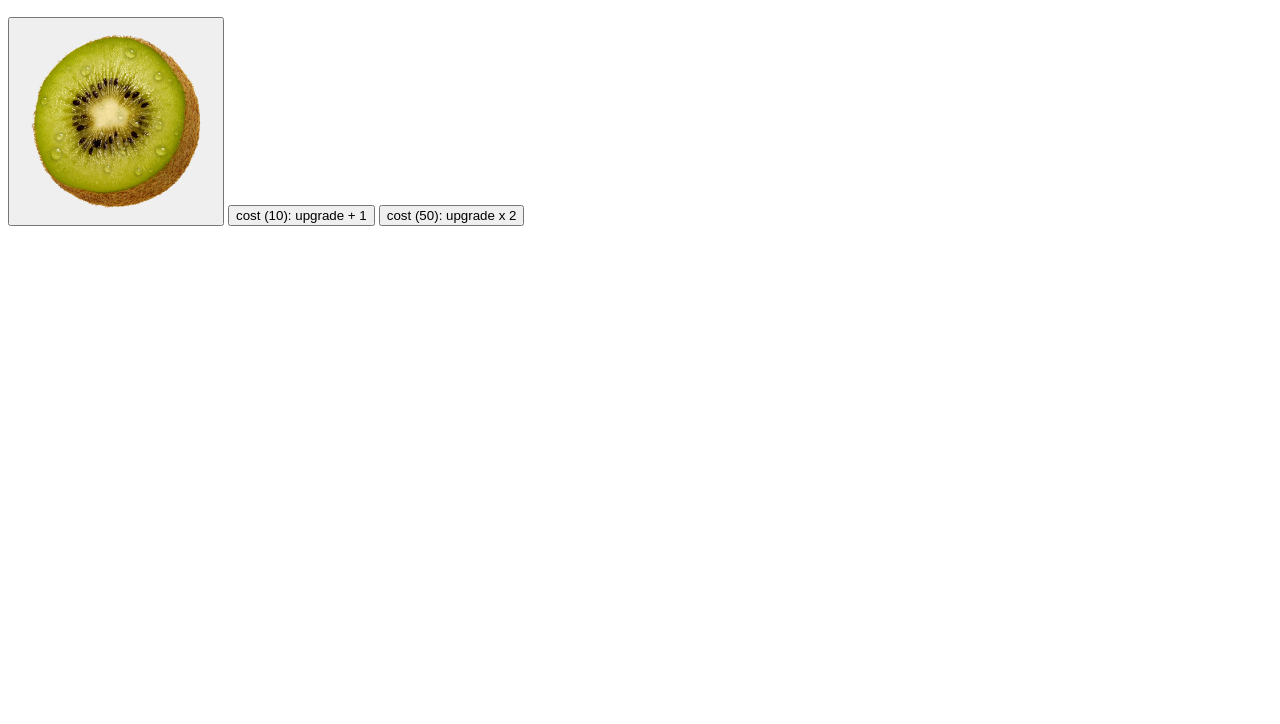
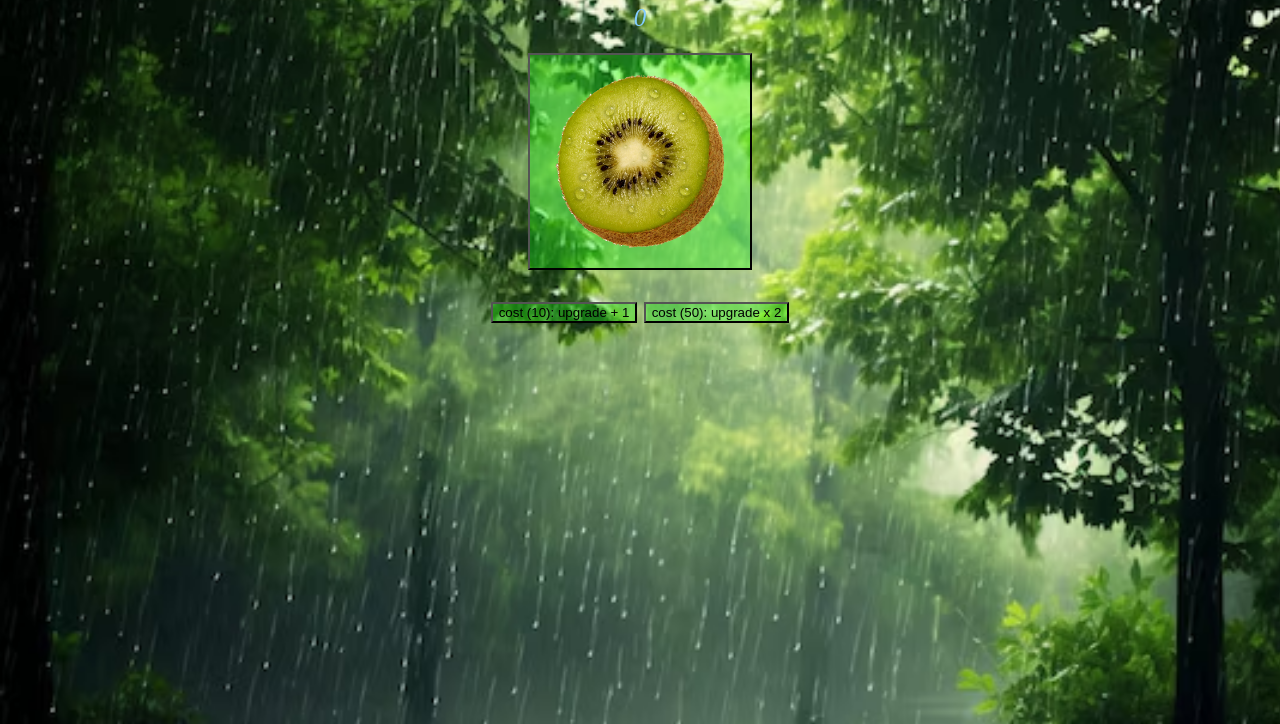
Before and after one commit to KiwiNguyen29/KiwiNguyen29.github.io, a plain HTML site: page Kiwi_Clicker.html in a window 1280 px wide. Shown: the part 76-800 px from the top of the page. Drawn offline with Linux system fonts and the light colour scheme.

Commit message:
kiwiclick v3

```diff
--- a/Kiwi_Clicker.html
+++ b/Kiwi_Clicker.html
@@ -1,17 +1,21 @@
 <!DOCTYPE html>
 <html lang="en">
+
 <head>
     <meta charset="UTF-8">
     <meta name="viewport" content="width=device-width, initial-scale=1.0">
     <title>Document</title>
+    <link rel="stylesheet" href="kiwi_Clicke.css">
 </head>
+
 <body>
-    Kiwi clicker
-
-   <h2 id="count-el">0</h2>
+    <h1>Kiwi clicker</h1>
+    <h2 id="count-el">0</h2>
     <button id="kiwi-btn" onclick="increment()"><img src="image.png" alt="png" width="200"></button>
-     <button id="upgrade-btn" onclick="increment2()">cost (10): upgrade + 1</button>
-     <button id="upgrade-btn2" onclick="increment3()">cost (50): upgrade x 2</button>
+    <h3> <button id="upgrade-btn" onclick="increment2()">cost (10): upgrade + 1</button>
+        <button id="upgrade-btn2" onclick="increment3()">cost (50): upgrade x 2</button>
+    </h3>
     <script src="Kiwi_Clicker.js"></script>
 </body>
+
 </html>
--- a/Kiwi_Clicker.js
+++ b/Kiwi_Clicker.js
@@ -1,23 +1,27 @@
 let countEl = document.getElementById("count-el");
-let upgrade = document.getElementById("upgrade-btn")
+let upgrade = document.getElementById("upgrade-btn");
 console.log(countEl);
 
 let count = 0;
-let multiplier = 1;
-let clickcount = 1
-let clickmultiplier = 1
+let clickcount = 1;
+let clickmultiplier = 1;
 
 function increment() {
-    count = count + clickcount * clickmultiplier ;
-    countEl.innerText = count;
+  count = count + clickcount * clickmultiplier;
+  countEl.innerText = count;
 }
+kiwibtn.addEventListener("click", increment1)
 
 function increment2() {
- clickcount = 2
- count = count - 10
+  clickcount = 2;
+  count = count - 10;
+  countEl.innerText = count;
 }
+kiwibtn.addEventListener("click", increment2)
 
 function increment3() {
- clickmultiplier = 2
- count = count - 50
+  clickmultiplier = 2;
+  count = count - 50;
+  countEl.innerText = count;
 }
+kiwibtn.addEventListener("click", increment3)
--- /dev/null
+++ b/kiwi_Clicke.css
@@ -0,0 +1,51 @@
+html  {
+--text: #83cdff;
+--background: #ffffff
+--primary: #374736;
+--secondary: #555a4b;
+--accent: #bcc475;
+}
+
+
+
+body {
+
+    text-align: center;
+    color: var(--text);
+   background-image: url(nature-raining-scene_198067-403186.avif);
+   background-size: 1500px, 1500px;
+}
+h1 {
+    background-color: rgba(168, 177, 168, 0.767);
+}
+h2,
+h3 {
+    color: var(--primary);
+    font-size:25px;
+    font-weight:500;
+    font-style: italic;
+    font-family: "Ubuntu";
+}
+
+p {
+    background: var(--accent);
+}
+
+li::marker {
+    color: var(--secondary);
+}
+
+img {
+    padding: 4px;
+    border: 4px solid var (--secondary);
+    border-radius: 16px;
+    background: var(--primary);
+}
+
+audio {
+    background: var(--secondary);
+}
+
+button {
+    background-color: rgba(31, 255, 24, 0.342);
+}
```
Also changed, not shown: background.avif (added), nature-raining-scene_198067-403186.avif (added).
